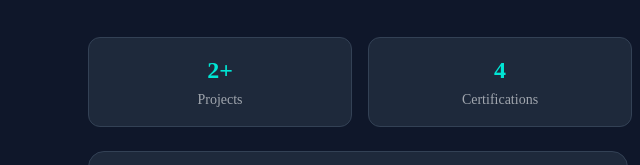
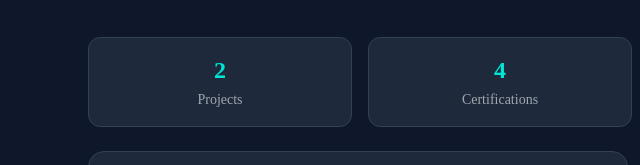
Before and after one commit to kunshkaul365-cpu/MyPortfolio, a plain HTML site: page index.html in a window 1280 px wide. Shown: the part 544-709 px from the top of the page, 0-640 px from the left. Drawn offline with nearby package versions, Linux system fonts and the light colour scheme.

Commit message:
Tweaked detail

```diff
--- a/index.html
+++ b/index.html
@@ -181,7 +181,7 @@
     <div id="about" class="tab-panel active">
       <div class="grid grid-cols-2 sm:grid-cols-4 gap-3 sm:gap-4 mb-6">
         <div class="bg-surface-card border border-surface-border rounded-xl p-3 sm:p-4">
-          <p class="text-primary text-lg sm:text-2xl font-bold">2+</p>
+          <p class="text-primary text-lg sm:text-2xl font-bold">2</p>
           <p class="text-secondary/60 text-xs sm:text-sm mt-1">Projects</p>
         </div>
         <div class="bg-surface-card border border-surface-border rounded-xl p-3 sm:p-4">
```
